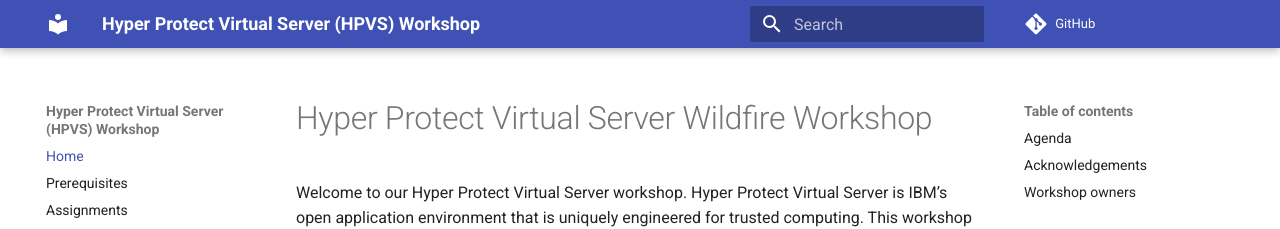
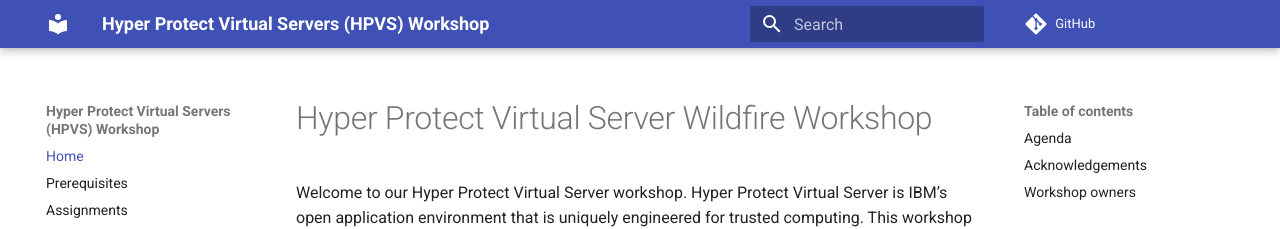
Before and after one commit to ibm-wsc/hyper-protect-virtual-servers-workshop, an MkDocs documentation site: the page built from docs/index.md, in a window 1280 px wide. Shown: the top 229 px of the page. Built offline with MkDocs 1.6.1 and Material for MkDocs 9.7.7, drawn with Linux system fonts in a browser that asks for light colours; comment, search, counter and statistics services are not loaded.

Commit message:
update site name

```diff
--- a/mkdocs.yml
+++ b/mkdocs.yml
@@ -1,4 +1,4 @@
-site_name: Hyper Protect Virtual Server (HPVS) Workshop
+site_name: Hyper Protect Virtual Servers (HPVS) Workshop
 repo_url: https://github.com/ibm-wsc/hyper-protect-virtual-servers-workshop
 edit_uri: edit/master/docs
 nav:
```
